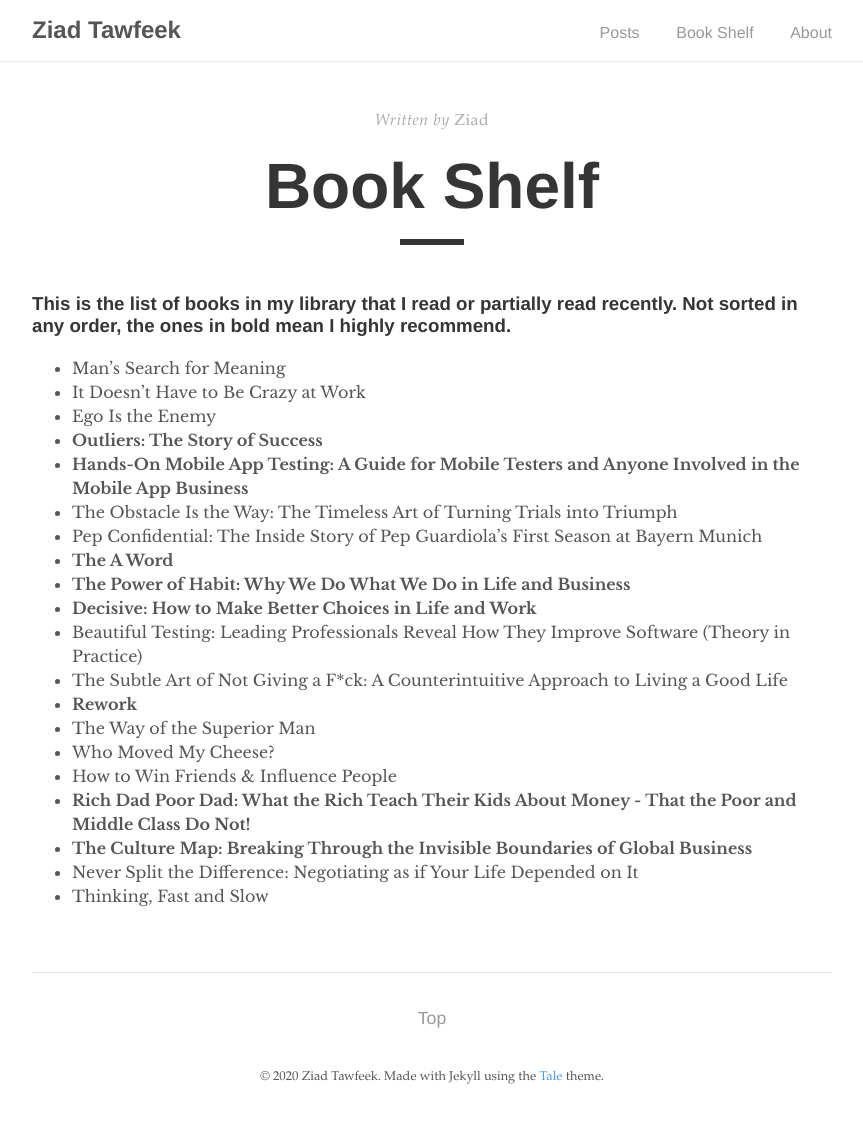
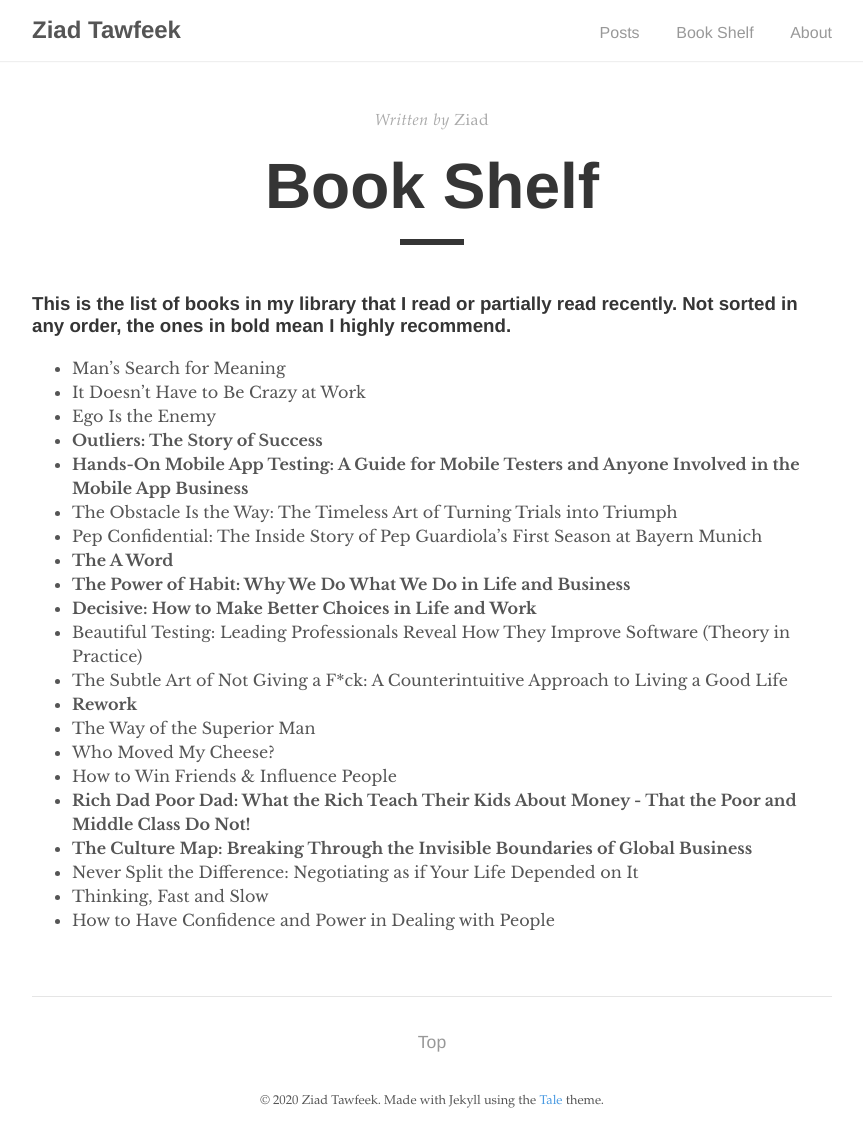
Before and after one commit to ziadtawfeek/web, a Jekyll site: the page built from _pages/book-shelf.md, in a window 1280 px wide. Shown: the whole page, without its empty margins (208-1071 px from the left). Built offline with Jekyll 4.4.1, drawn with Linux system fonts in a browser that asks for light colours; before the commit the page ends 1120 px from its top, so only the background shows below that.

Commit message:
Update book-shelf.md

```diff
--- a/_pages/book-shelf.md
+++ b/_pages/book-shelf.md
@@ -27,3 +27,4 @@ permalink: /book-shelf/
 - **The Culture Map: Breaking Through the Invisible Boundaries of Global Business**
 - Never Split the Difference: Negotiating as if Your Life Depended on It
 - Thinking, Fast and Slow
+- How to Have Confidence and Power in Dealing with People
```
